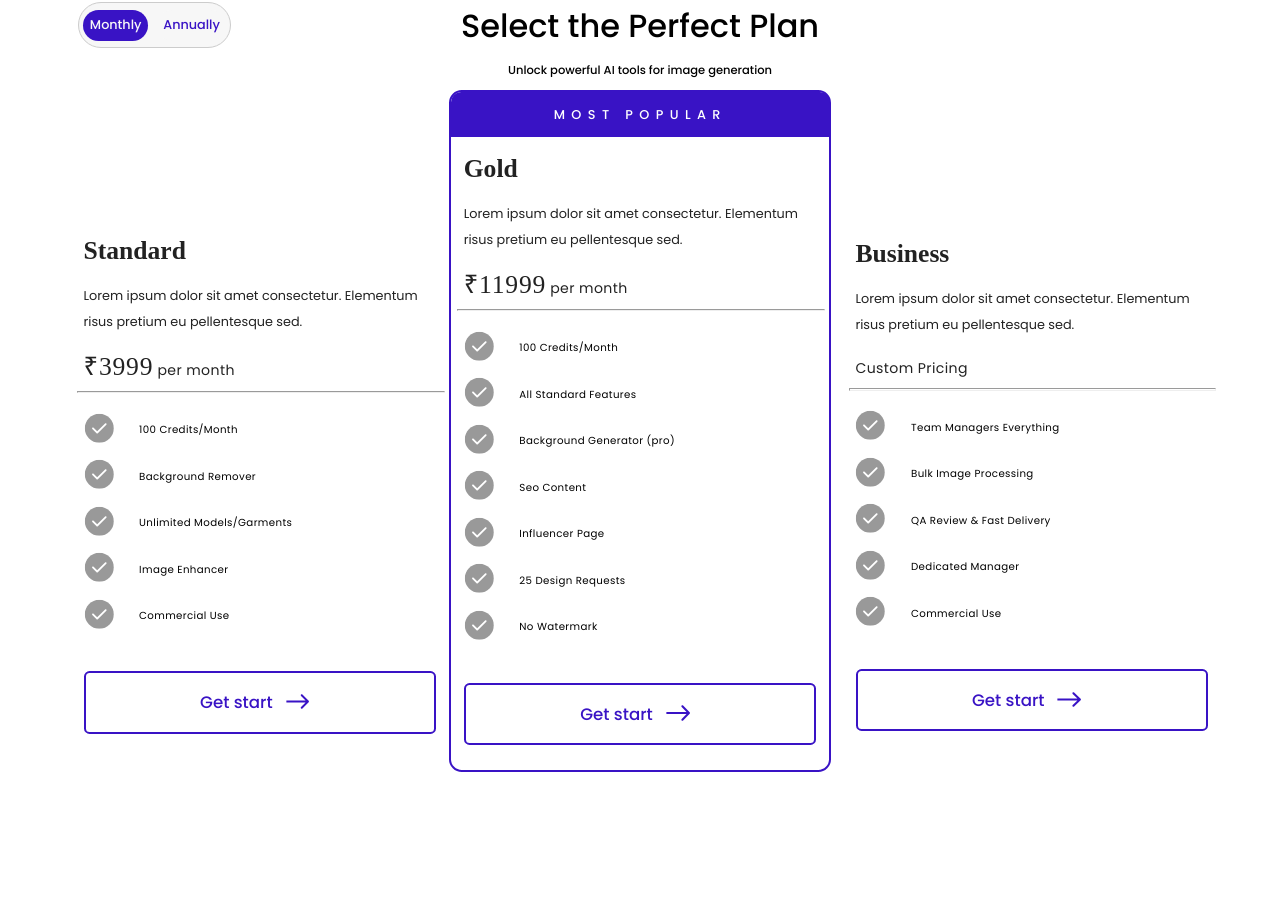
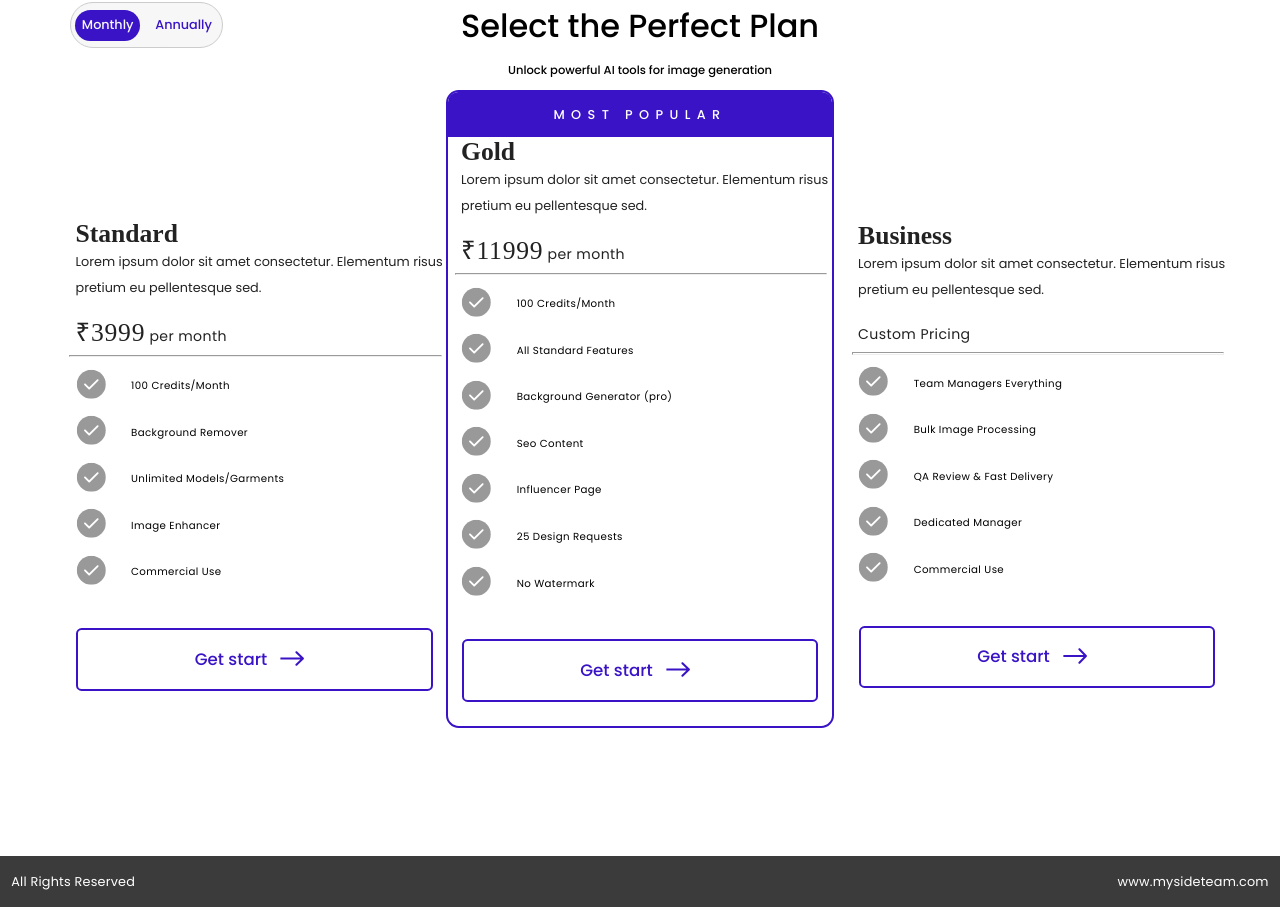
Before and after one commit to Mstdeveloper10/Styleuaiupdate, a React (Vite) app: page /pricing in a window 1280 px wide. Shown: the part 100-1007 px from the top of the page. Before the commit the page ends 880 px from the top, so only its background shows below. Built offline with nearby package versions, Linux system fonts and the light colour scheme.

Commit message:
third commit

```diff
--- /dev/null
+++ b/src/components/Footer.jsx
@@ -0,0 +1,13 @@
+import React from 'react'
+import "../css/Footer.css"
+
+function Footer() {
+  return (
+    <div className='container'>
+<div className='text-footer'>All Rights Reserved</div>
+<div className='text-footer'>www.mysideteam.com</div>
+    </div>
+  )
+}
+
+export default Footer
--- a/src/components/Pricing.jsx
+++ b/src/components/Pricing.jsx
@@ -2,6 +2,7 @@ import React, { useState } from 'react';
 import PricingPlan from './PricingPlan';
 import '../css/Pricing.css';
 import Header from './Header';
+import Footer from './Footer';
 
 function Pricing() {
   const [isMonthly, setIsMonthly] = useState(true);
@@ -39,8 +40,8 @@ function Pricing() {
           <PricingPlan
             title="Standard"
             description="Lorem ipsum dolor sit amet consectetur. Elementum risus pretium eu pellentesque sed."
-            price={isMonthly ? "₹3999" : "₹2222"}
-            duration="per month"
+            price={isMonthly ? "₹3999" : "₹2999"}
+            duration={isMonthly ? "per month" : "per year"}
             features={[
               "100 Credits/Month",
               "Background Remover",
@@ -57,9 +58,9 @@ function Pricing() {
             <PricingPlan
               title="Gold"
               description="Lorem ipsum dolor sit amet consectetur. Elementum risus pretium eu pellentesque sed."
-              price={isMonthly ? "₹11999" : "₹2222"}
+              price={isMonthly ? "₹11999" : "₹9999"}
 
-              duration="per month"
+              duration={isMonthly ? "per month" : "per year"}
               features={[
                 "100 Credits/Month",
                 "All Standard Features",
@@ -89,6 +90,7 @@ function Pricing() {
         </div>
       </div>
     </div>
+    <Footer />
     </>
   );
 }
--- /dev/null
+++ b/src/css/Footer.css
@@ -0,0 +1,29 @@
+.container{
+    height: 4vw;
+    width: 100%;
+    background: #3B3B3B;
+    display: flex;
+    justify-content: space-around;
+    align-items: center;
+    gap:75vw;
+}
+.text-footer{
+    color: white;
+    font-family: Poppins;
+    font-size: 1vw;
+    font-style: normal;
+    font-weight: 400;
+    line-height: normal;
+    letter-spacing: 0.22px;
+
+}
+
+@media screen and (max-width: 468px) {
+    .container{
+        height: 12vw;
+        gap: 35vw;
+    }
+    .text-footer{
+        font-size: 2.5vw;
+    }
+}
--- a/src/css/Home.css
+++ b/src/css/Home.css
@@ -1,3 +1,7 @@
+*{
+    padding: 0;
+    margin: 0;
+}
 .home-container {
     width: 50%;
     color: #222;
@@ -18,6 +22,8 @@
     width: 100%;
     background: #F9F9FE;
     overflow: hidden;
+    padding: 0;
+    margin: 0;
 }
 
 
--- a/src/css/Pricing.css
+++ b/src/css/Pricing.css
@@ -2,6 +2,7 @@
     margin-top: 2vw;
     padding-left: 4vw;
     padding-right: 4vw;
+    margin-bottom: 10vw;
 }
 
 .pricing_container_1 {
@@ -156,6 +157,7 @@ padding: 0.5vw;
 
     .price_plan_standard {
         padding-top: 32vw;
+        margin-bottom: 11vw;
     }
 
     .pracing_plans_maincontainer {
--- a/src/css/Pricing_Plan.css
+++ b/src/css/Pricing_Plan.css
@@ -57,6 +57,7 @@
     height: 0.01vw;
     color: gray;
     margin-left: -0.5vw;
+    margin-top: 0.5vw;
 }
 
 
--- a/src/screens/Home.jsx
+++ b/src/screens/Home.jsx
@@ -8,6 +8,7 @@ import Contactus from '../components/Contactus'
 import { Link, Element } from 'react-scroll';
 import Login from '../components/Login'
 import Getstarted from '../components/Getstarted'
+import Footer from '../components/Footer'
 const Home = () => {
     return (
         <>
@@ -153,6 +154,7 @@ const Home = () => {
                     <Contactus />
 
                 </Element>
+                <Footer />
 
             </div>
 
```
